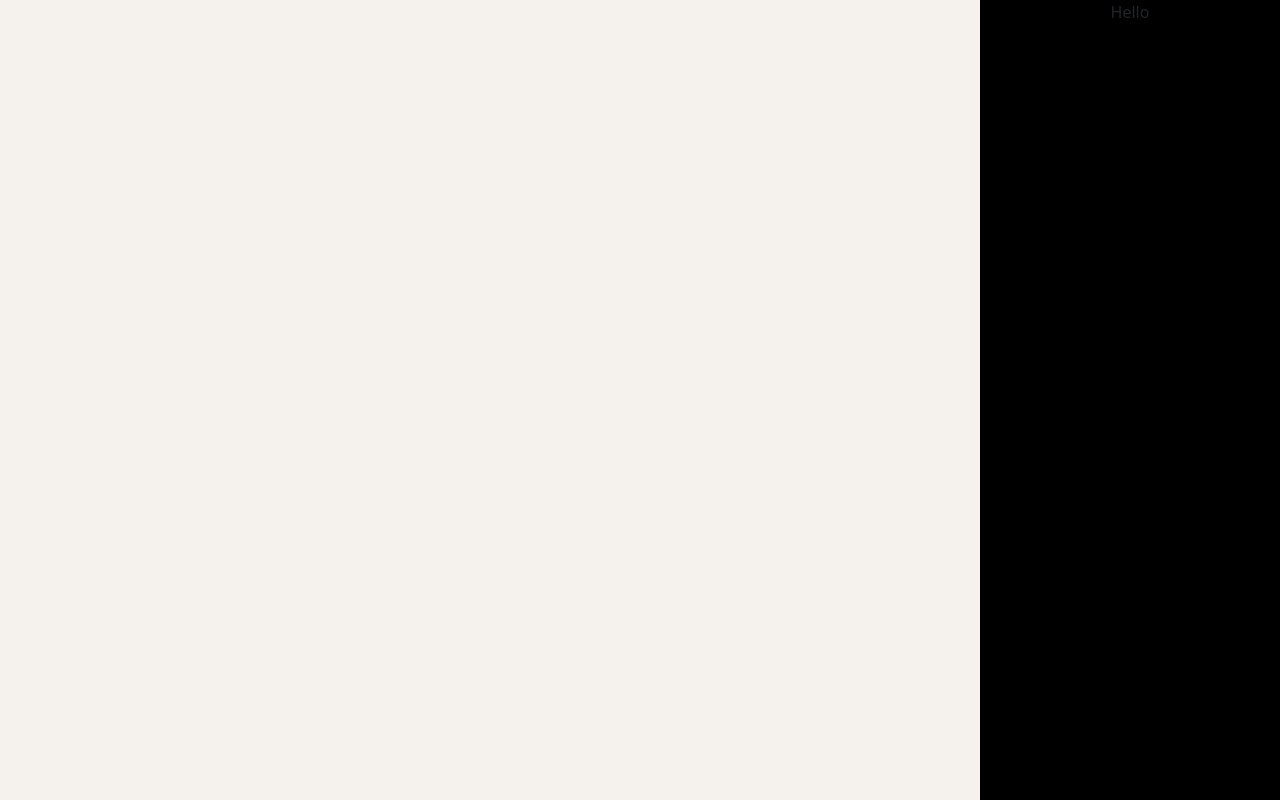
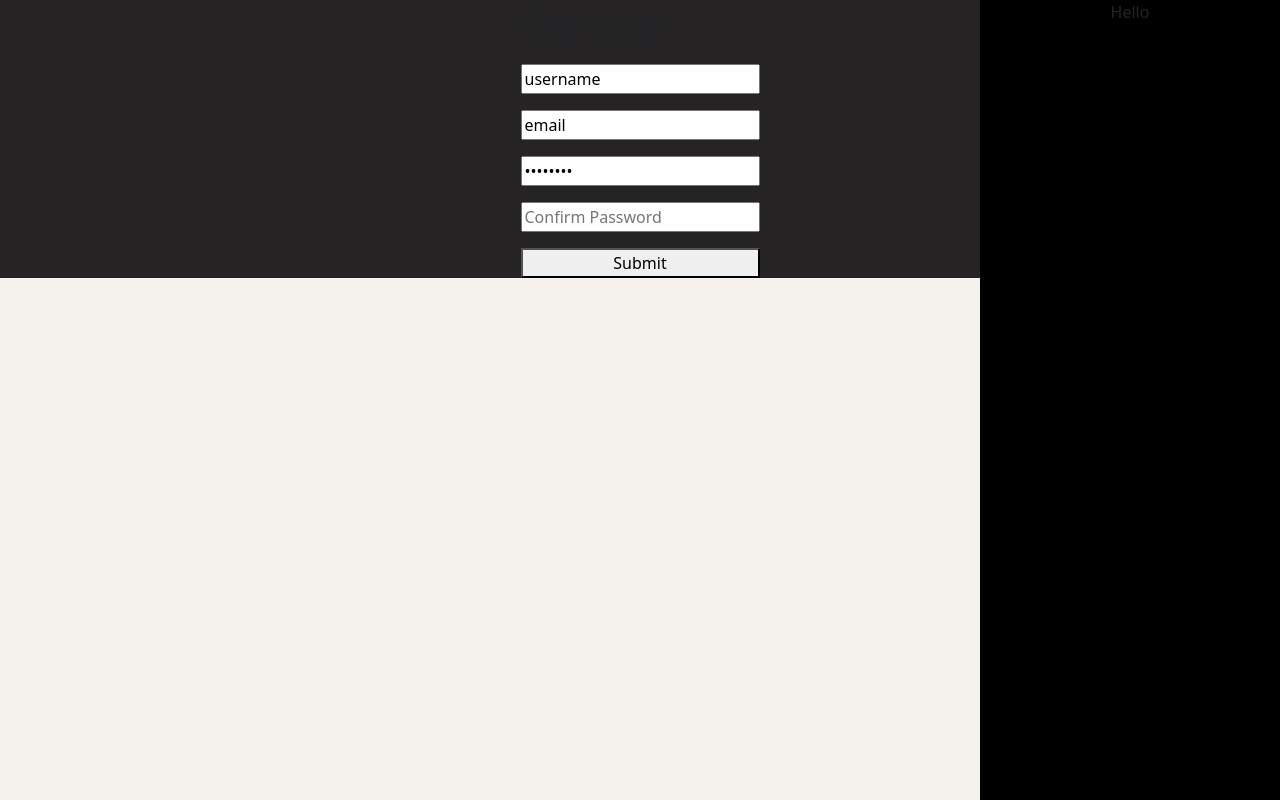
Before and after one commit to Mstubbs25/Productivo, a Next.js app: page /login in a window 1280 px wide. Built offline with nearby package versions, Linux system fonts and the light colour scheme.

Commit message:
Built out strucure of form in html

```diff
--- a/pages/login.tsx
+++ b/pages/login.tsx
@@ -1,10 +1,28 @@
+import { Col, Container, Row } from "react-bootstrap";
 import LoginSidebar from "../modules/LoginSidebar";
 
 const LoginPage = () => {
+
+    const handleSubmit = () => {
+
+    }
     return(
-        <>
-            <LoginSidebar/>
-        </>
+        <Container>
+            <Row>
+                <Col xs={12}>
+                    <div className="d-flex justify-content-center align-items-center">
+                        <form className="d-flex flex-column" onSubmit={handleSubmit}>
+                            <h1 className="mb-2">Sign up</h1>
+                            <input className="mb-2" type="text" name="username" id="username" placeholder="Username" value="username" />
+                            <input className="mb-2" type="text" name="email" id="email" placeholder="Email" value="email" />
+                            <input className="mb-2" type="password" name="password" id="password" placeholder="Password" value="password" />
+                            <input className="mb-2" type="password-confirm" name="password-confirm" id="password-confirm" placeholder="Confirm Password" />
+                            <button type="submit" value="submit">Submit</button>
+                        </form>
+                    </div>
+                </Col>
+            </Row>
+        </Container>
 
     )
 }
```
